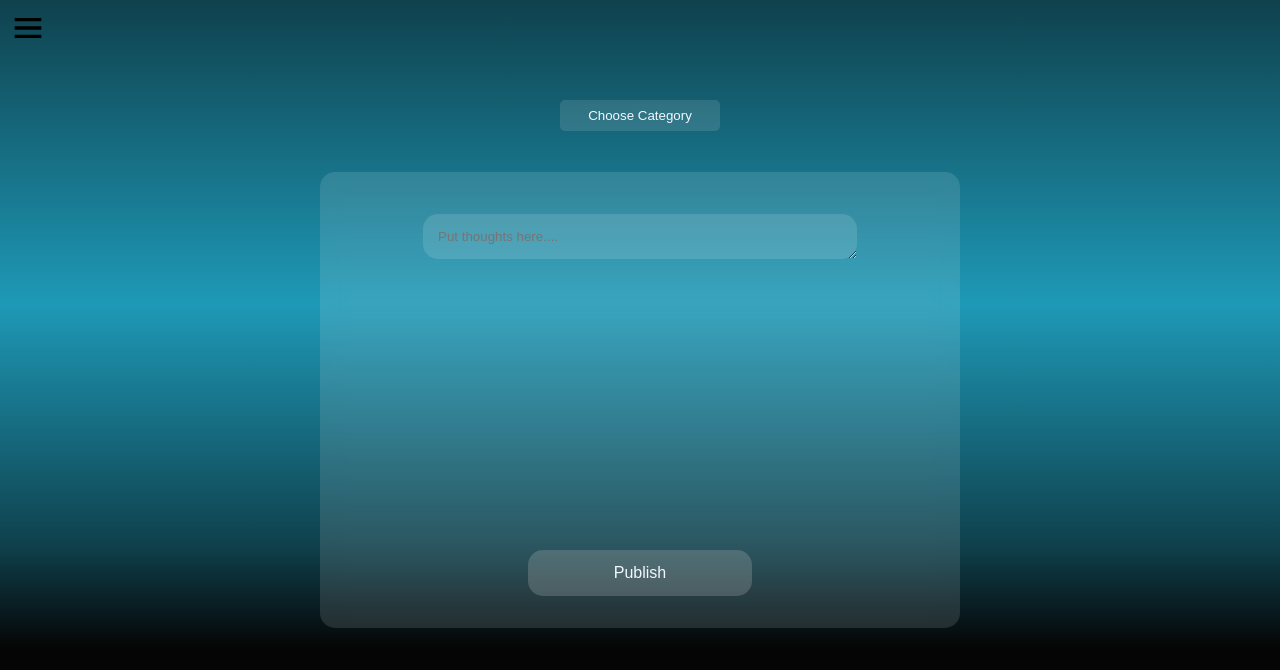
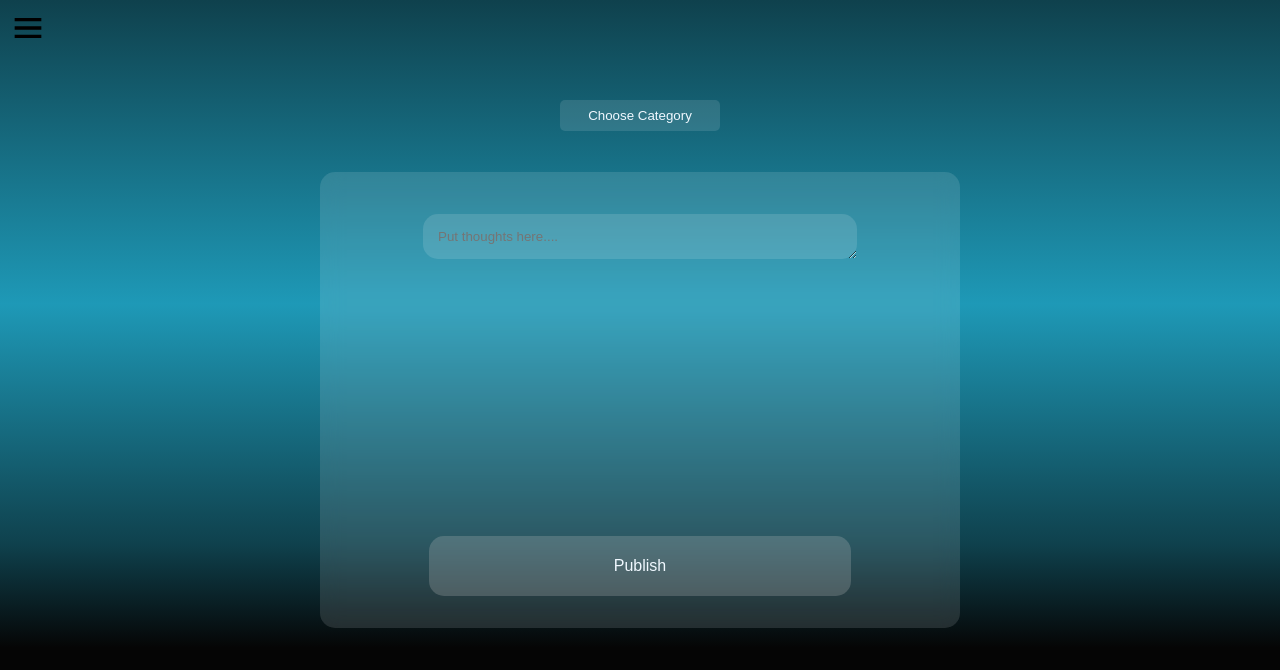
Before and after one commit to Mezsoa/InVx_Frontend, a React (Vite) app: page /feedback in a window 1280 px wide. Shown: the top 670 px of the page. Built offline with nearby package versions, Linux system fonts and the light colour scheme.

Commit message:
changed some comments

```diff
--- a/src/component/feedback/Feedback.css
+++ b/src/component/feedback/Feedback.css
@@ -36,8 +36,8 @@
 
 .feedback-send-btn {
   border-radius: 15px;
-  width: 35%;
-  height: 10%;
+  width: 66%;
+  height: 13%;
   border: none;
   background-color: rgba(198, 198, 198, 0.239);
   color: aliceblue;
--- a/src/component/feedback/Feedback.jsx
+++ b/src/component/feedback/Feedback.jsx
@@ -67,7 +67,7 @@ const Feedback = () => {
   return (
     <>
       <div className="feedback-container">
-        <CategoryDropdown onSelect={handleCategoryChange} />
+        <CategoryDropdown categoryOnSelect={handleCategoryChange} />
         <div className="feedback-input-container">
           <TextareaAutosize
             value={value.description}
```
